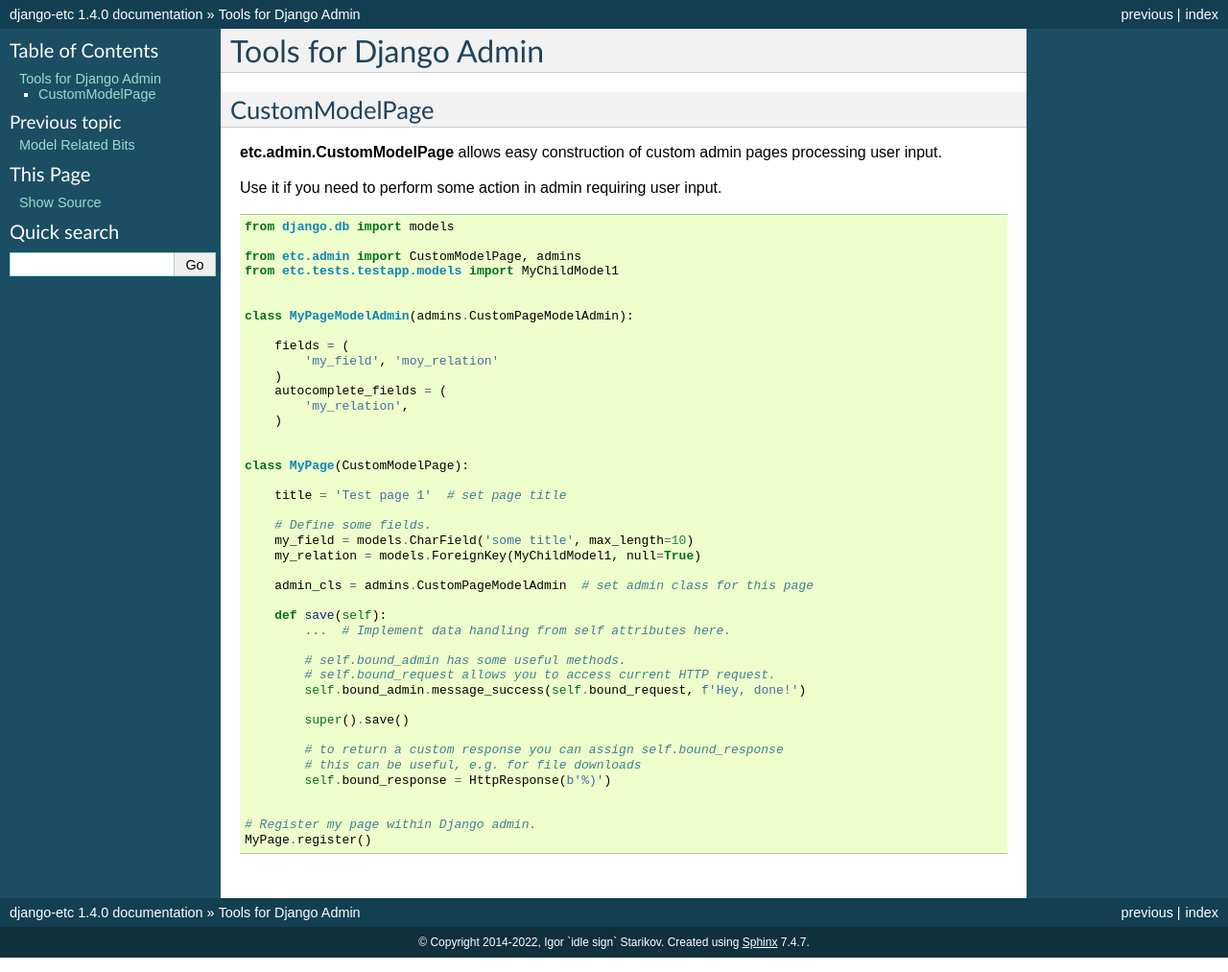
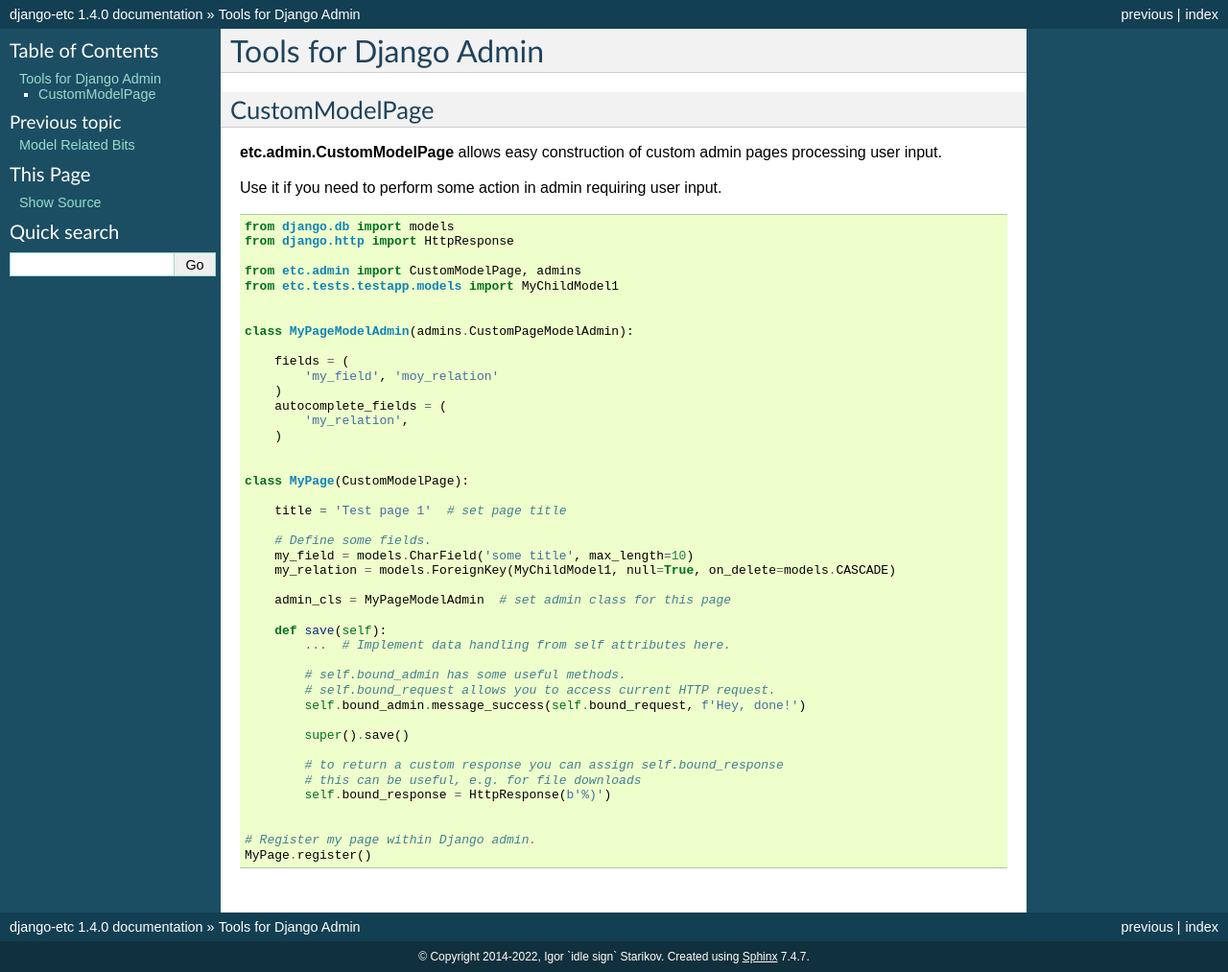
Before and after one commit to idlesign/django-etc, a Sphinx documentation site: the page built from docs/source/admin.rst, in a window 1280 px wide. Shown: the whole page at 96% size. Built offline with Sphinx 7.4.7, drawn with Linux system fonts in a browser that asks for light colours; pages that are not in the unit, such as notebooks, are missing from menus.

Commit message:
Update admin.rst

```diff
--- a/docs/source/admin.rst
+++ b/docs/source/admin.rst
@@ -12,6 +12,7 @@
 .. code-block:: python
 
     from django.db import models
+    from django.http import HttpResponse
 
     from etc.admin import CustomModelPage, admins
     from etc.tests.testapp.models import MyChildModel1
@@ -33,9 +34,9 @@
 
         # Define some fields.
         my_field = models.CharField('some title', max_length=10)
-        my_relation = models.ForeignKey(MyChildModel1, null=True)
+        my_relation = models.ForeignKey(MyChildModel1, null=True, on_delete=models.CASCADE)
 
-        admin_cls = admins.CustomPageModelAdmin  # set admin class for this page
+        admin_cls = MyPageModelAdmin  # set admin class for this page
 
         def save(self):
             ...  # Implement data handling from self attributes here.
```
